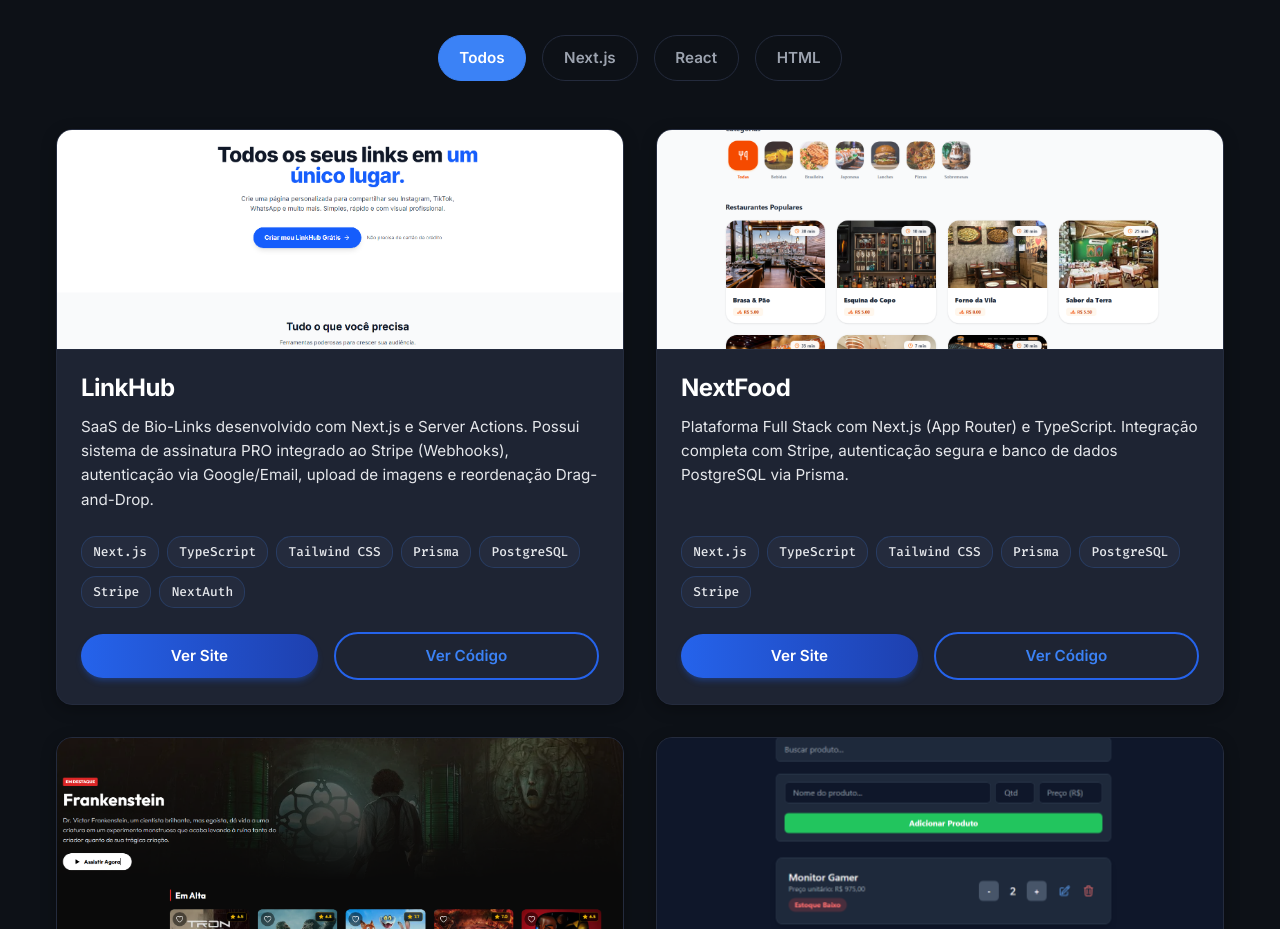
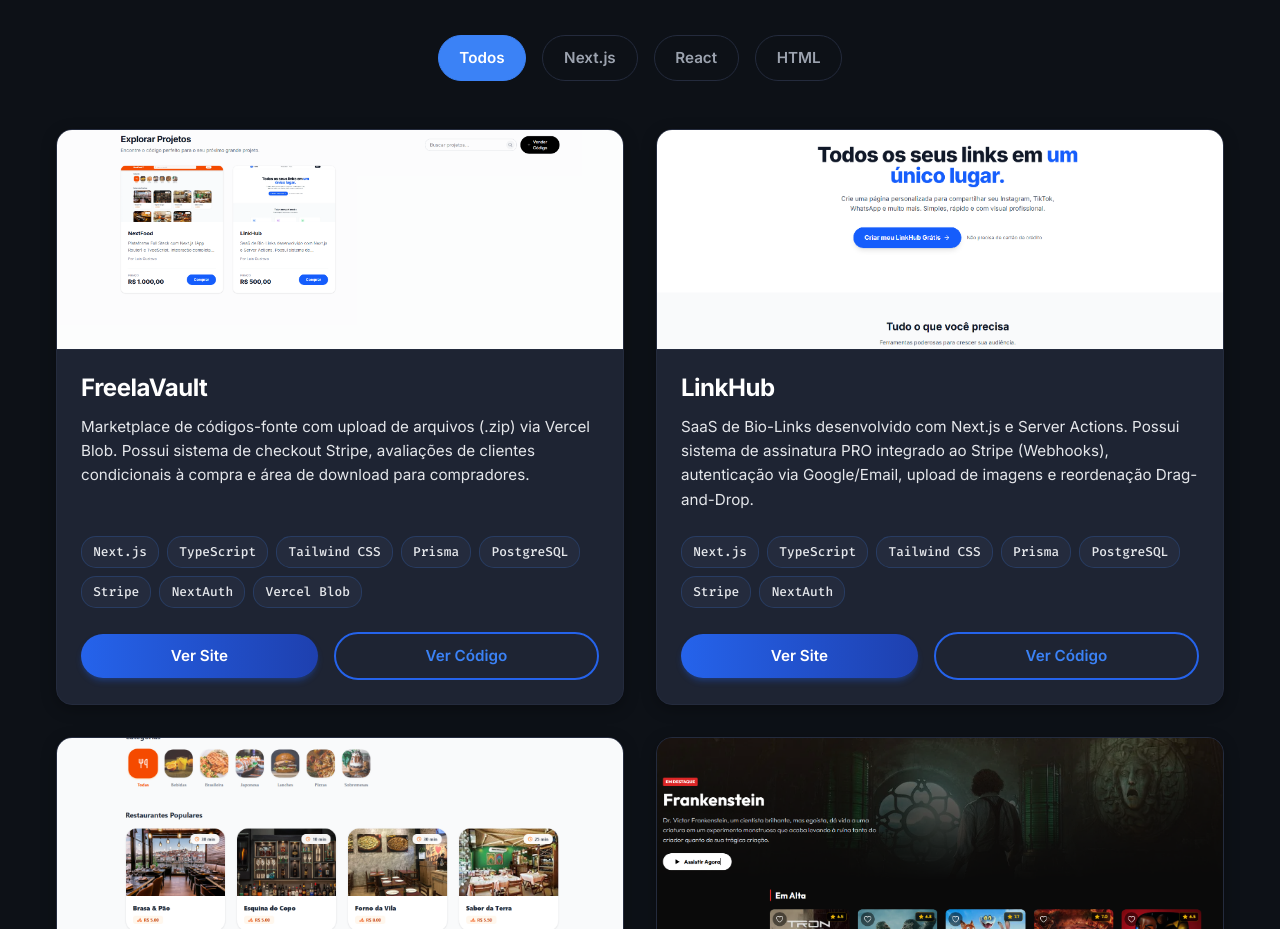
Before and after one commit to JoaoAndreotti90/meu-portfolio, a React (Vite) app: page / in a window 1280 px wide. Shown: the part 1500-2429 px from the top of the page. Built offline with nearby package versions, Linux system fonts and the light colour scheme.

Commit message:
projeto atualizado 2.01.26

```diff
--- a/src/components/Pages/Projects/Projects.jsx
+++ b/src/components/Pages/Projects/Projects.jsx
@@ -2,6 +2,26 @@
 import "./Projects.css";
 
 const allProjectsData = [
+  {
+    id: 16,
+    title: "FreelaVault",
+    description:
+      "Marketplace de códigos-fonte com upload de arquivos (.zip) via Vercel Blob. Possui sistema de checkout Stripe, avaliações de clientes condicionais à compra e área de download para compradores.",
+    imageUrl: "/sites/site16.png",
+    siteUrl: "https://freelavault.vercel.app/",
+    githubUrl: "https://github.com/JoaoAndreotti90/FreelaVault",
+    tags: [
+      "Next.js",
+      "TypeScript",
+      "Tailwind CSS",
+      "Prisma",
+      "PostgreSQL",
+      "Stripe",
+      "NextAuth",
+      "Vercel Blob",
+    ],
+    category: "Next",
+},
   {
     id: 15,
     title: "LinkHub",
```
Also changed, not shown: public/sites/site16.png (added).
